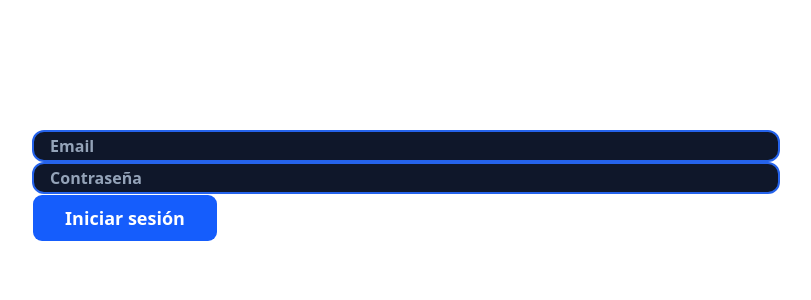
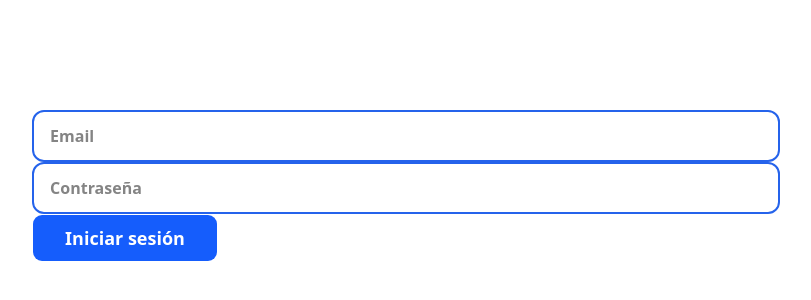
Before and after one commit to MaximilianoBurlando/TodoPedidos, a React (Vite) app in the folder appFront/: page /login in a window 1280 px wide. Shown: the part 214-514 px from the top of the page, without its empty margins (234-1045 px from the left). Built offline with nearby package versions, Linux system fonts and the light colour scheme; no server answers.

Commit message:
actualizacion Front

```diff
--- a/appFront/src/components/ui/input.jsx
+++ b/appFront/src/components/ui/input.jsx
@@ -12,8 +12,8 @@ function Input({
       type={type}
       data-slot="input"
       className={cn(
-        "h-8 w-full min-w-0 rounded-lg border border-input bg-transparent px-2.5 py-1 text-base transition-colors outline-none file:inline-flex file:h-6 file:border-0 file:bg-transparent file:text-sm file:font-medium file:text-foreground placeholder:text-muted-foreground focus-visible:border-ring focus-visible:ring-3 focus-visible:ring-ring/50 disabled:pointer-events-none disabled:cursor-not-allowed disabled:bg-input/50 disabled:opacity-50 aria-invalid:border-destructive aria-invalid:ring-3 aria-invalid:ring-destructive/20 md:text-sm dark:bg-input/30 dark:disabled:bg-input/80 dark:aria-invalid:border-destructive/50 dark:aria-invalid:ring-destructive/40",
-        className
+      "bg-white white:bg-gray-900 border-blue-500 white:border-blue-400",
+      className
       )}
       {...props} />
   );
--- a/appFront/src/index.css
+++ b/appFront/src/index.css
@@ -102,15 +102,14 @@ input, select, textarea {
   padding: 12px 16px;
   border-radius: 12px;
   border: 2px solid #2563eb; /* azul */
-  background-color: #0f172a; /* fondo oscuro */
-  color: white;
+  background-color: white; /* fondo oscuro */
   font-size: 16px;
   transition: all 0.2s ease;
   outline: none;
 }
 
 /* Placeholder */
-input::placeholder {
+input:placeholder {
   color: #94a3b8;
 }
 
@@ -162,7 +161,7 @@ input:hover {
 .topbar a:hover {
   color: #2563eb;
   background-color: white;
-  padding: 10px 18px; /* MÁS GRANDE */
+  padding: 10px 18px;
   border-radius: 12px;
 }
 
@@ -170,7 +169,6 @@ input:hover {
 input:focus {
   border-color: #60a5fa;
   box-shadow: 0 0 0 3px rgba(96, 165, 250, 0.4);
-  background-color: #020617;
 }
 
 /* Activo (click sostenido) */
```
